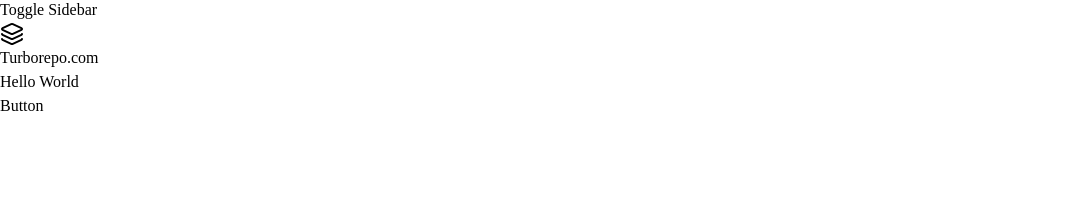
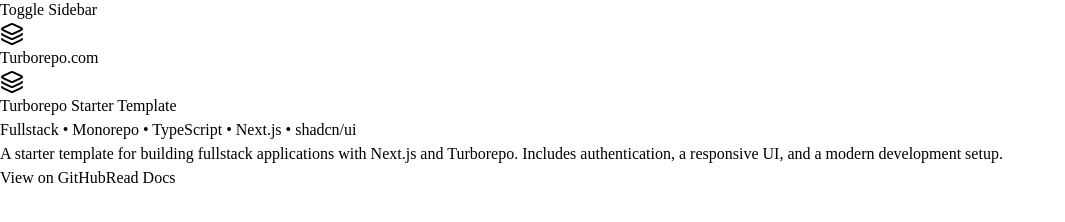
Before and after one commit to vijaysingh2219/build-elevate, a Next.js app in the folder apps/web/: page / in a window 1280 px wide. Shown: the part 266-488 px from the top of the page, without its empty margins (0-1065 px from the left). Built offline with nearby package versions, Linux system fonts and the light colour scheme; no server answers.

Commit message:
feat: design home page

```diff
--- a/apps/web/app/page.tsx
+++ b/apps/web/app/page.tsx
@@ -1,12 +1,40 @@
+'use client';
+
+import Logo from '@/components/logo';
 import { Button } from '@workspace/ui/components/button';
+import Link from 'next/link';
 
 export default function Page() {
   return (
-    <div className="flex min-h-svh items-center justify-center">
-      <div className="flex flex-col items-center justify-center gap-4">
-        <h1 className="text-2xl font-bold">Hello World</h1>
-        <Button size="sm">Button</Button>
+    <main className="m-auto flex items-center justify-center px-4">
+      <div className="bg-background/70 flex max-w-2xl flex-col items-center gap-5 rounded-xl p-8 text-center backdrop-blur">
+        <Logo variant="default" />
+        <h1 className="text-3xl font-bold tracking-tight sm:text-4xl">
+          Turborepo Starter Template
+        </h1>
+        <span className="bg-muted text-muted-foreground rounded px-2 py-1 text-xs font-medium">
+          Fullstack • Monorepo • TypeScript • Next.js • shadcn/ui
+        </span>
+        <p className="text-muted-foreground max-w-md">
+          A starter template for building fullstack applications with Next.js and Turborepo.
+          Includes authentication, a responsive UI, and a modern development setup.
+        </p>
+        <div className="mt-4 flex flex-col gap-3 sm:flex-row">
+          <Button asChild size="sm">
+            <Link href="https://github.com/vijaysingh2219/turborepo-starter" target="_blank">
+              View on GitHub
+            </Link>
+          </Button>
+          <Button asChild variant="secondary" size="sm">
+            <Link
+              href="https://github.com/vijaysingh2219/turborepo-starter?tab=readme-ov-file#readme"
+              target="_blank"
+            >
+              Read Docs
+            </Link>
+          </Button>
+        </div>
       </div>
-    </div>
+    </main>
   );
 }
```
